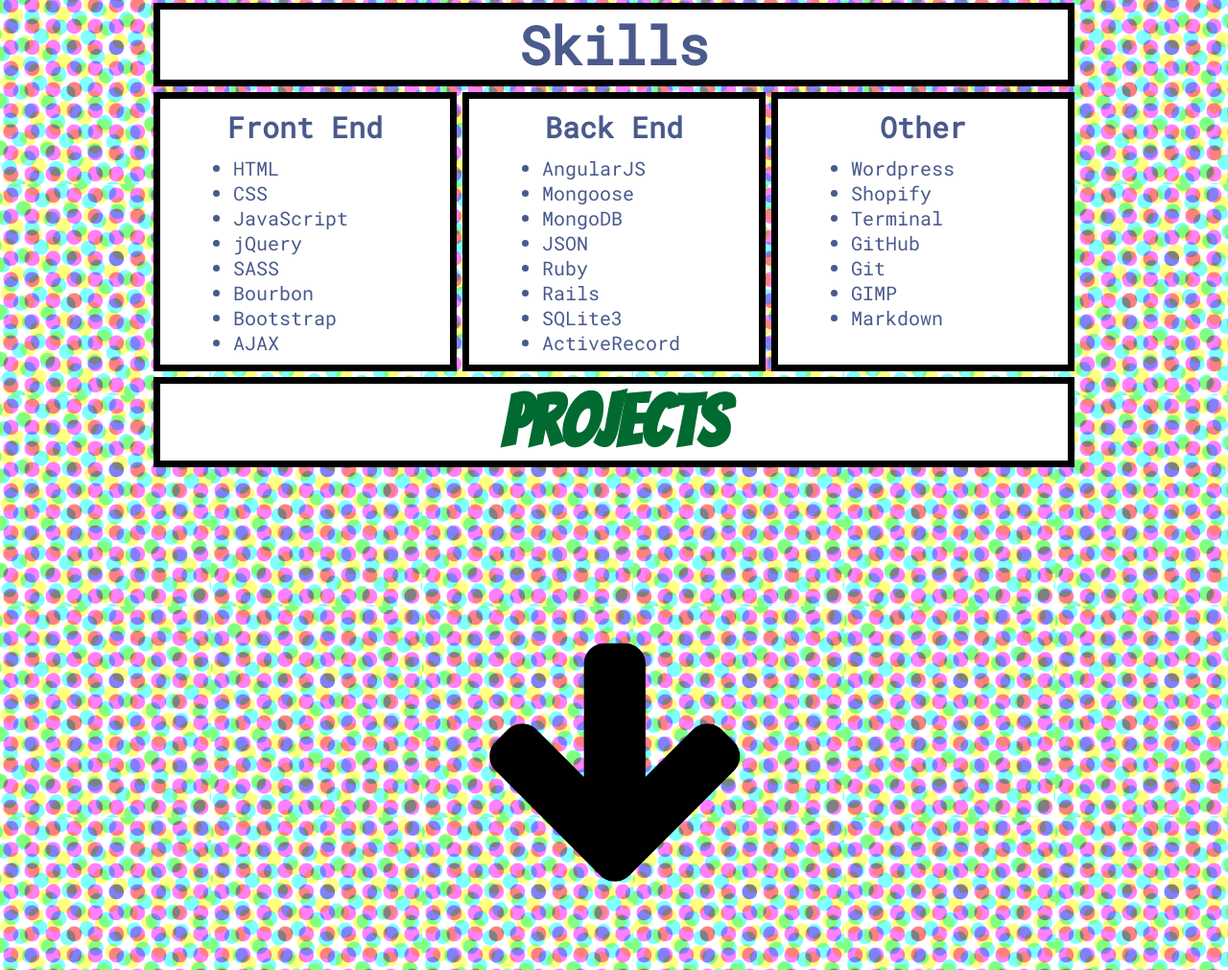
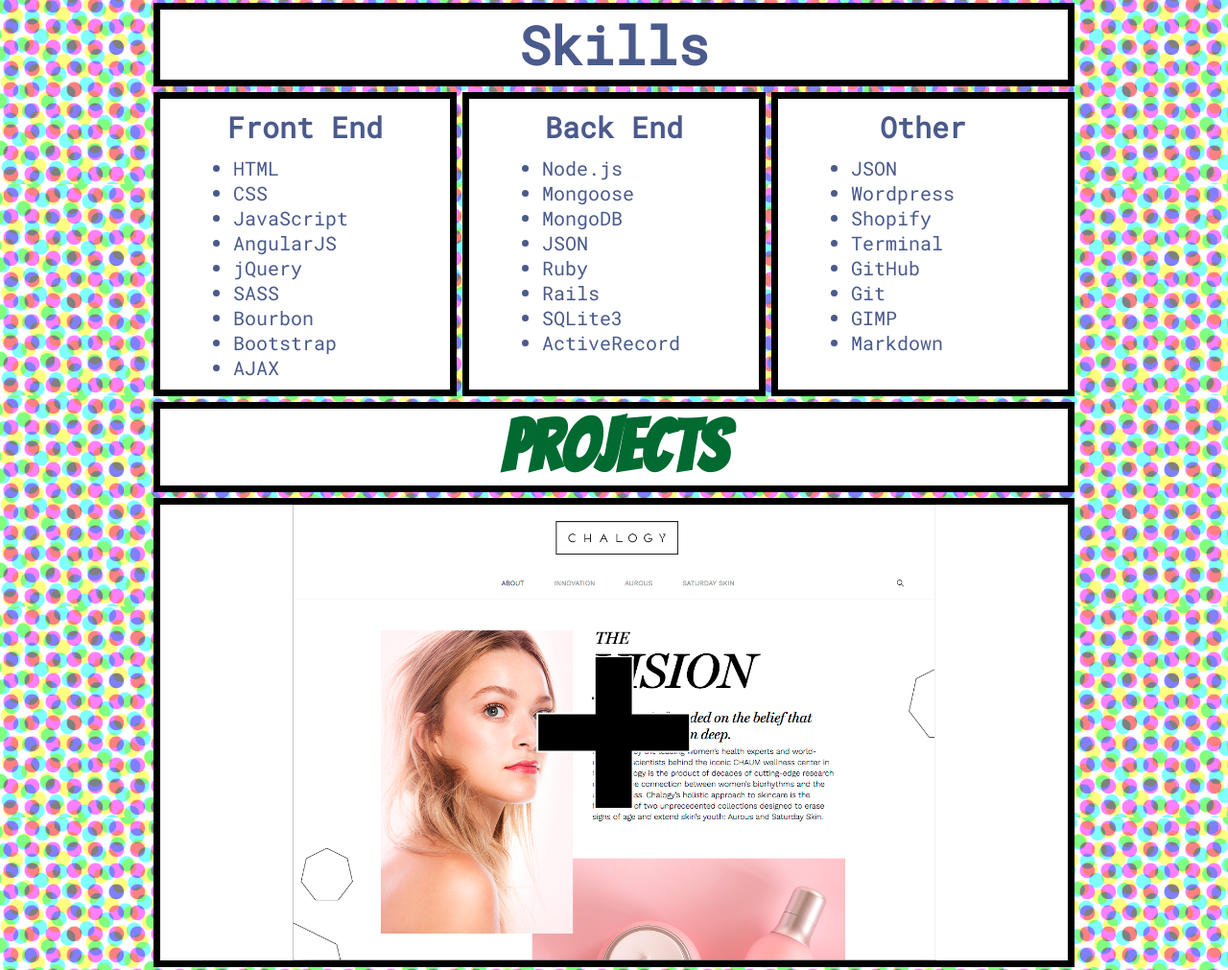
Before and after one commit to slyley07/slyley07.github.io, a plain HTML site: page index.html in a window 1280 px wide. Shown: the part 908-1919 px from the top of the page at 96% size. Drawn offline with nearby package versions, Linux system fonts and the light colour scheme; some packages are replaced by stand-ins of ours; grey boxes are pictures that could not be loaded.

Commit message:
Move skills around

```diff
--- a/index.html
+++ b/index.html
@@ -80,6 +80,10 @@
               </li>
 
               <li>
+                AngularJS
+              </li>
+
+              <li>
                 jQuery
               </li>
 
@@ -108,7 +112,7 @@
 
             <ul>
               <li>
-                AngularJS
+                Node.js
               </li>
 
               <li>
@@ -147,6 +151,10 @@
               </h2>
 
               <ul>
+                <li>
+                  JSON
+                </li>
+
                 <li>
                   Wordpress
                 </li>
```
